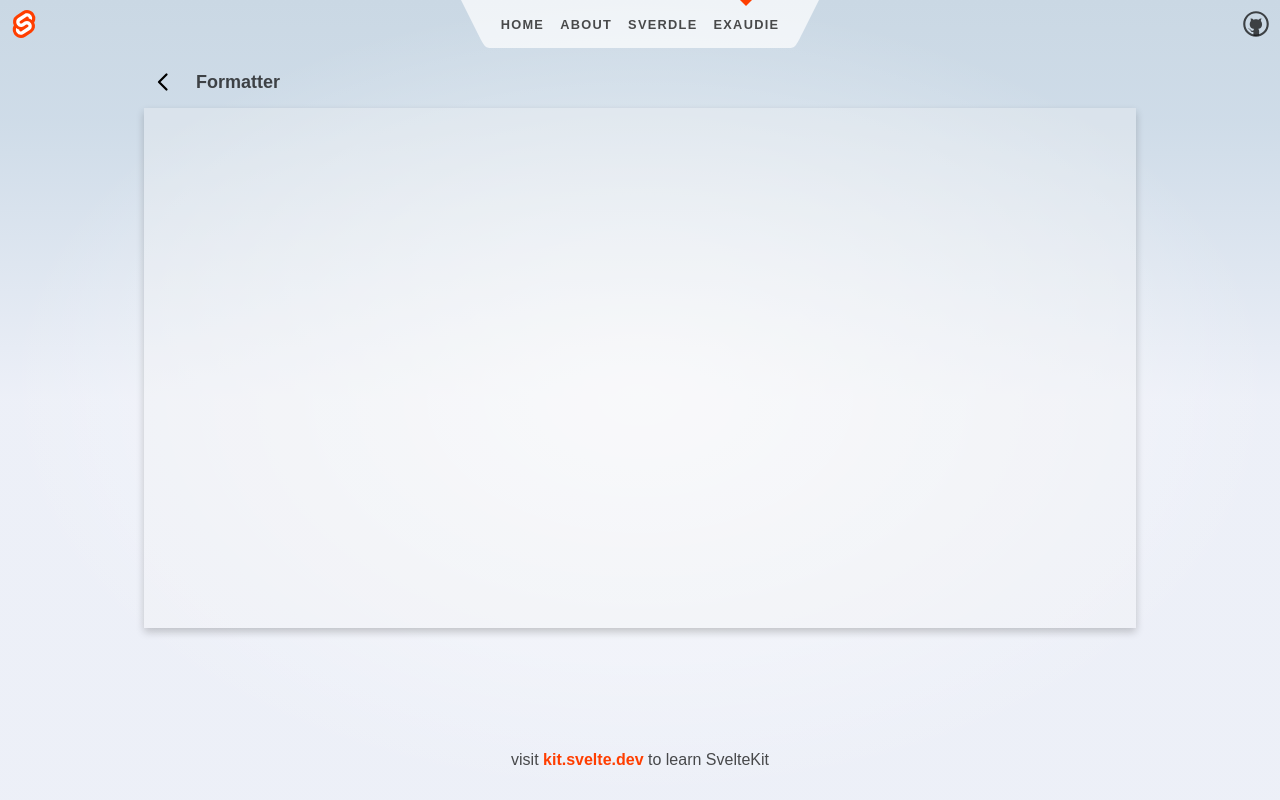
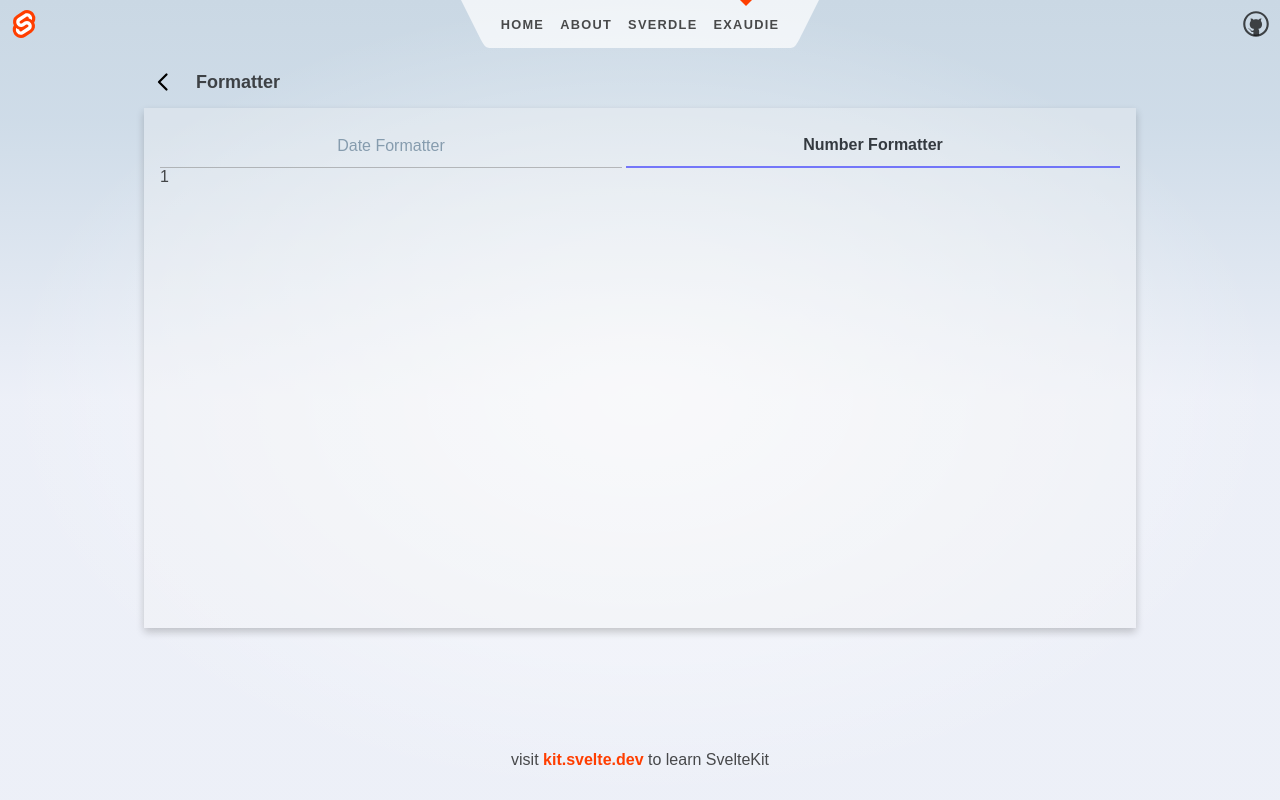
Before and after one commit to exaudie/myapp-sveltekit-example, a SvelteKit app: page /exaudie/formatter in a window 1280 px wide. Built offline with nearby package versions, Linux system fonts and the light colour scheme.

Commit message:
feat(TabBar): Add tabbar component

```diff
--- /dev/null
+++ b/src/lib/components/tabs/TabBar.svelte
@@ -0,0 +1,47 @@
+<script lang="ts">
+	import type { TabItem } from '$lib/types/TabItem';
+
+	export let tabActive: number;
+	export let tabItems: TabItem[];
+
+	const onTabClick = (value: number) => {
+		tabActive = value;
+	};
+</script>
+
+<div class="tab-button">
+	{#each tabItems as item, idx}
+		<button
+			class:item-selected={(item?.value ?? idx) == tabActive}
+			on:click={() => onTabClick(item?.value ?? idx)}
+		>
+			{item.label}
+		</button>
+	{/each}
+</div>
+
+<style lang="less">
+	.tab-button {
+		display: flex;
+		gap: 4px;
+
+		button {
+			all: unset;
+			flex-grow: 1;
+			text-align: center;
+			padding: 12px 16px;
+			color: var(--text-scondary);
+			border-bottom: 1px solid rgba(128, 128, 128, 0.5);
+		}
+
+		button:hover {
+			background-color: rgba(128, 128, 128, 0.1);
+		}
+
+		.item-selected {
+			font-weight: 700;
+			color: var(--text-primary);
+			border-bottom: 2px solid rgba(0, 0, 255, 0.5);
+		}
+	}
+</style>
--- /dev/null
+++ b/src/lib/types/TabItem.ts
@@ -0,0 +1 @@
+export type TabItem = { label: string; value?: number; enabled?: boolean; component?: HTMLElement };
--- a/src/routes/exaudie/(pages)/formatter/+page.svelte
+++ b/src/routes/exaudie/(pages)/formatter/+page.svelte
@@ -0,0 +1,11 @@
+<script lang="ts">
+	import type { TabItem } from '$lib/types/TabItem';
+	import TabBar from '$lib/components/tabs/TabBar.svelte';
+
+	let tabActive: number = 1;
+	let tabItems: TabItem[] = [{ label: 'Date Formatter' }, { label: 'Number Formatter' }];
+</script>
+
+<TabBar bind:tabActive {tabItems} />
+
+{tabActive}
```
